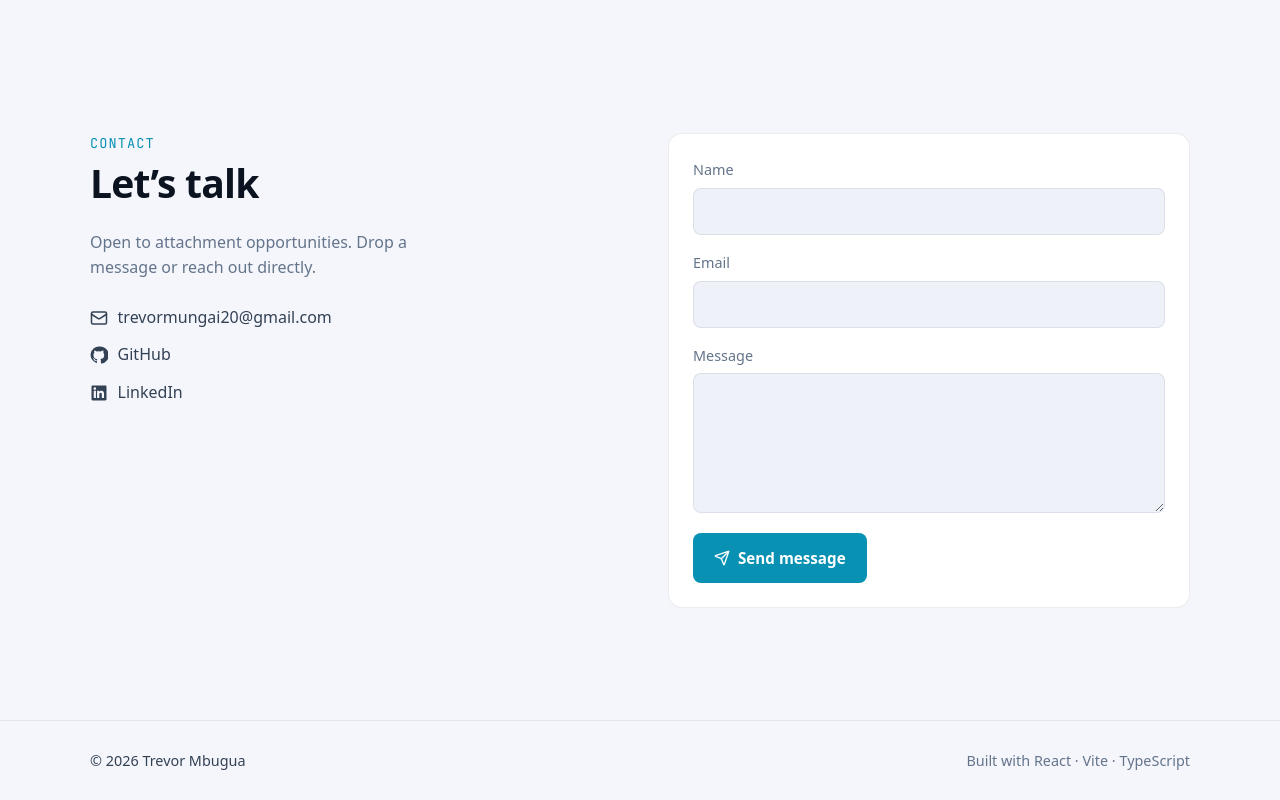
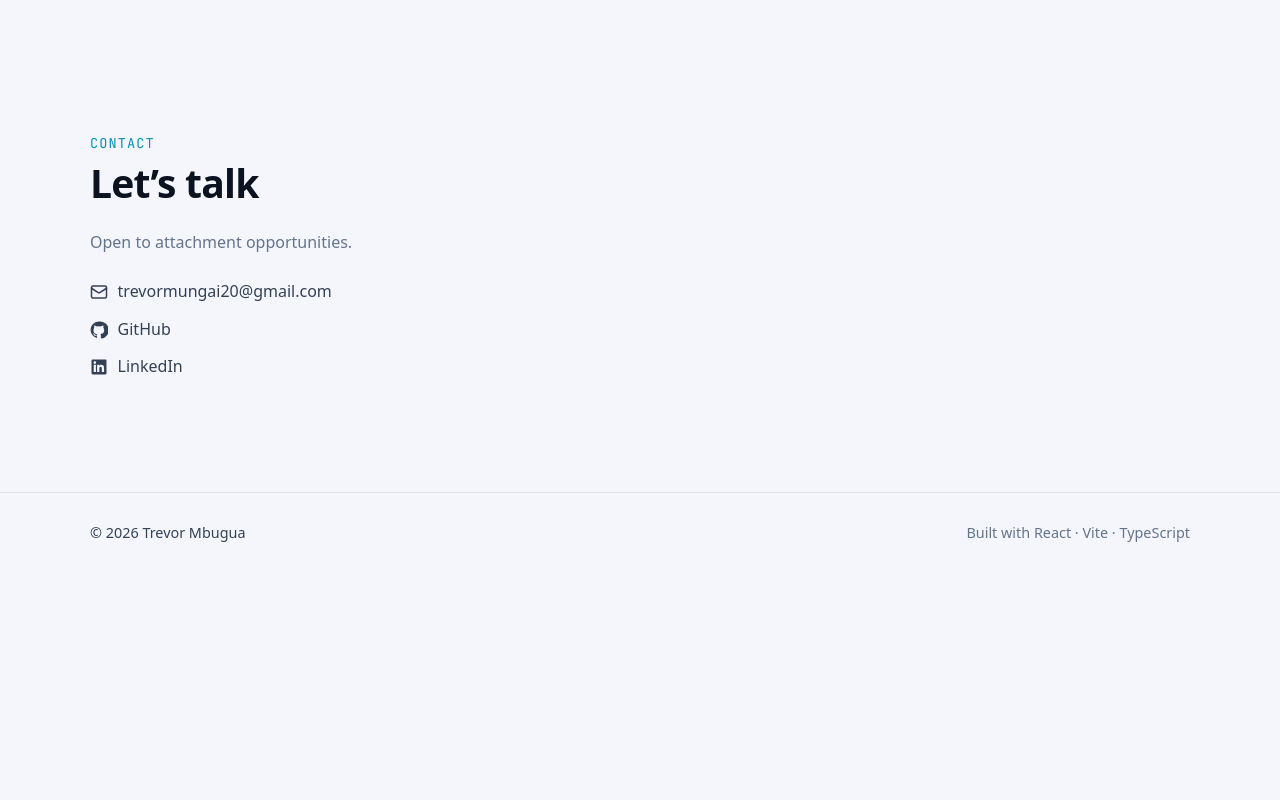
Before and after one commit to trevorm0/Portfolio, a React (Vite) app: page / in a window 1280 px wide. Shown: the part 4980-5780 px from the top of the page. After the commit the page ends 5552 px from the top, so only its background shows below. Built offline with nearby package versions, Linux system fonts and the light colour scheme; no server answers; a web font is replaced by a local one.

Commit message:
Remove contact form

```diff
--- a/src/components/Contact.tsx
+++ b/src/components/Contact.tsx
@@ -1,38 +1,8 @@
-import { useState, type FormEvent } from 'react';
-import { Mail, Send } from 'lucide-react';
+import { Mail } from 'lucide-react';
 import { GithubIcon, LinkedinIcon } from './BrandIcons';
 import { site, real } from '../content';
 
 export default function Contact() {
-  const [status, setStatus] = useState<'idle' | 'sending' | 'sent' | 'error'>('idle');
-  const formspreeId = import.meta.env.VITE_FORMSPREE_ID as string | undefined;
-
-  async function onSubmit(e: FormEvent<HTMLFormElement>) {
-    e.preventDefault();
-    if (!formspreeId) {
-      setStatus('error');
-      return;
-    }
-    setStatus('sending');
-    const form = e.currentTarget;
-    const data = new FormData(form);
-    try {
-      const res = await fetch(`https://formspree.io/f/${formspreeId}`, {
-        method: 'POST',
-        body: data,
-        headers: { Accept: 'application/json' },
-      });
-      if (res.ok) {
-        setStatus('sent');
-        form.reset();
-      } else {
-        setStatus('error');
-      }
-    } catch {
-      setStatus('error');
-    }
-  }
-
   const email = real(site.email);
   const github = real(site.social.github);
   const linkedin = real(site.social.linkedin);
@@ -46,8 +16,7 @@ export default function Contact() {
             <h2>Let’s talk</h2>
           </header>
           <p className="contact-lead">
-            Open to attachment opportunities. Drop a message or reach out
-            directly.
+            Open to attachment opportunities.
           </p>
 
           <div className="contact-links">
@@ -68,33 +37,6 @@ export default function Contact() {
             )}
           </div>
         </div>
-
-        <form className="contact-form" onSubmit={onSubmit}>
-          <label>
-            Name
-            <input name="name" type="text" required autoComplete="name" />
-          </label>
-          <label>
-            Email
-            <input name="email" type="email" required autoComplete="email" />
-          </label>
-          <label>
-            Message
-            <textarea name="message" rows={5} required />
-          </label>
-          <button className="btn btn-primary" type="submit" disabled={status === 'sending'}>
-            <Send size={16} />
-            {status === 'sending' ? 'Sending…' : status === 'sent' ? 'Sent' : 'Send message'}
-          </button>
-          {status === 'error' && (
-            <p className="form-note error">
-              {formspreeId
-                ? 'Something went wrong. Try again or email me directly.'
-                : 'Add VITE_FORMSPREE_ID to .env to enable the form.'}
-            </p>
-          )}
-          {status === 'sent' && <p className="form-note success">Thanks — I’ll get back to you soon.</p>}
-        </form>
       </div>
     </section>
   );
--- a/src/index.css
+++ b/src/index.css
@@ -869,13 +869,6 @@ code {
   display: grid;
   gap: 2.5rem;
 }
-@media (min-width: 800px) {
-  .contact-grid {
-    grid-template-columns: 1fr 1fr;
-    gap: 3.5rem;
-    align-items: start;
-  }
-}
 .contact-lead {
   margin-top: -1rem;
   margin-bottom: 1.5rem;
```
